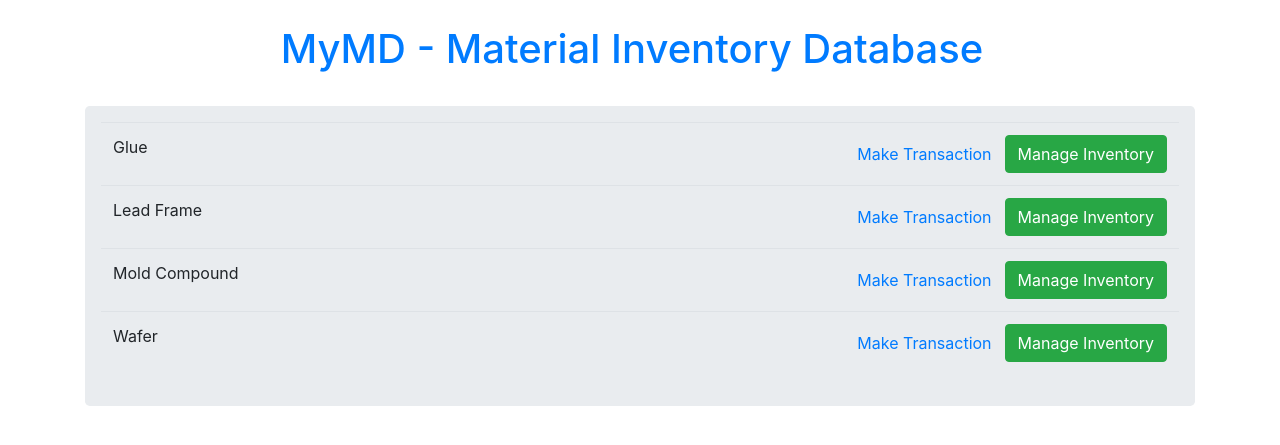
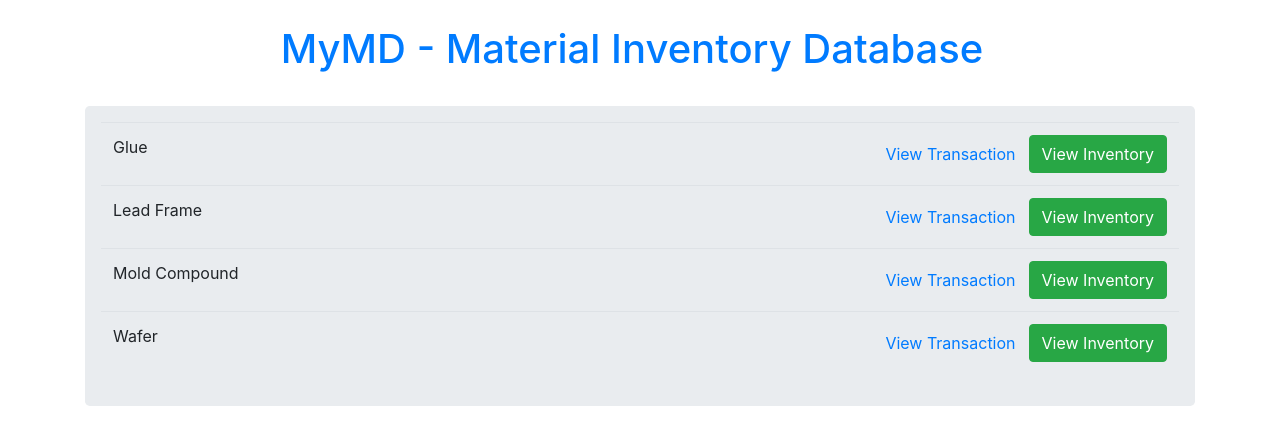
Before and after one commit to dsheah002/MyMDuser-old-, a Flask app: page / in a window 1280 px wide. Shown: the top 445 px of the page. Run offline with Flask 2, Linux system fonts and the light colour scheme; some libraries are stand-ins or nearby versions.

Commit message:
Update index.html
viewing instead of manage

```diff
--- a/templates/index.html
+++ b/templates/index.html
@@ -14,32 +14,32 @@
                     <tr>
                         <td>Glue</td>
                         <td>
-                            <a href="/glue" class="btn btn-success btn-xs float-right" >Manage Inventory</a>
-                            <a href="/glue_type" class="btn btn-link btn-xs float-right" >Make Transaction</a>
+                            <a href="/glue" class="btn btn-success btn-xs float-right" >View Inventory</a>
+                            <a href="/glue_type" class="btn btn-link btn-xs float-right" >View Transaction</a>
                         </td>
                     </tr>
 
                     <tr>
                         <td>Lead Frame</td>
                         <td>
-                            <a href="/lead" class="btn btn-success btn-xs float-right" >Manage Inventory</a>
-                            <a href="/lead_type" class="btn btn-link btn-xs float-right" >Make Transaction</a>
+                            <a href="/lead" class="btn btn-success btn-xs float-right" >View Inventory</a>
+                            <a href="/lead_type" class="btn btn-link btn-xs float-right" >View Transaction</a>
                         </td>
                     </tr>
 
                     <tr>
                         <td>Mold Compound</td>
                         <td>
-                            <a href="/mold" class="btn btn-success btn-xs float-right" >Manage Inventory</a>
-                            <a href="/mold_type" class="btn btn-link btn-xs float-right" >Make Transaction</a>
+                            <a href="/mold" class="btn btn-success btn-xs float-right" >View Inventory</a>
+                            <a href="/mold_type" class="btn btn-link btn-xs float-right" >View Transaction</a>
                         </td>
                     </tr>
 
                     <tr>
                         <td>Wafer</td>
                         <td>
-                            <a href="" class="btn btn-success btn-xs float-right" >Manage Inventory</a>
-                            <a href="" class="btn btn-link btn-xs float-right" >Make Transaction</a>
+                            <a href="" class="btn btn-success btn-xs float-right" >View Inventory</a>
+                            <a href="" class="btn btn-link btn-xs float-right" >View Transaction</a>
                         </td>
                     </tr>
                 </table>
```
